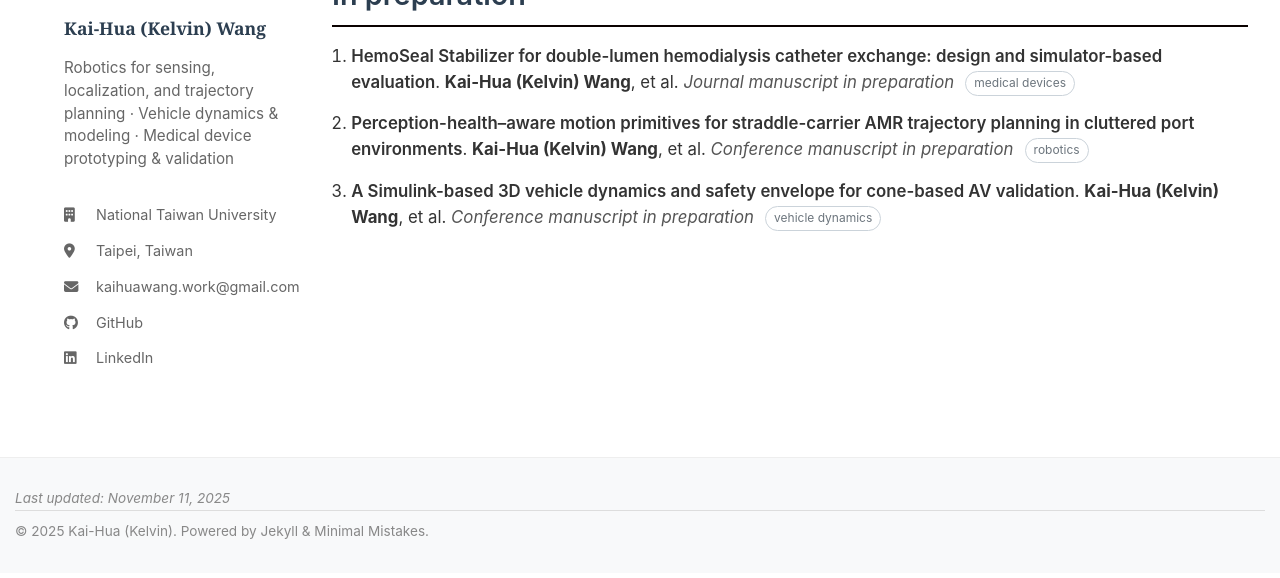
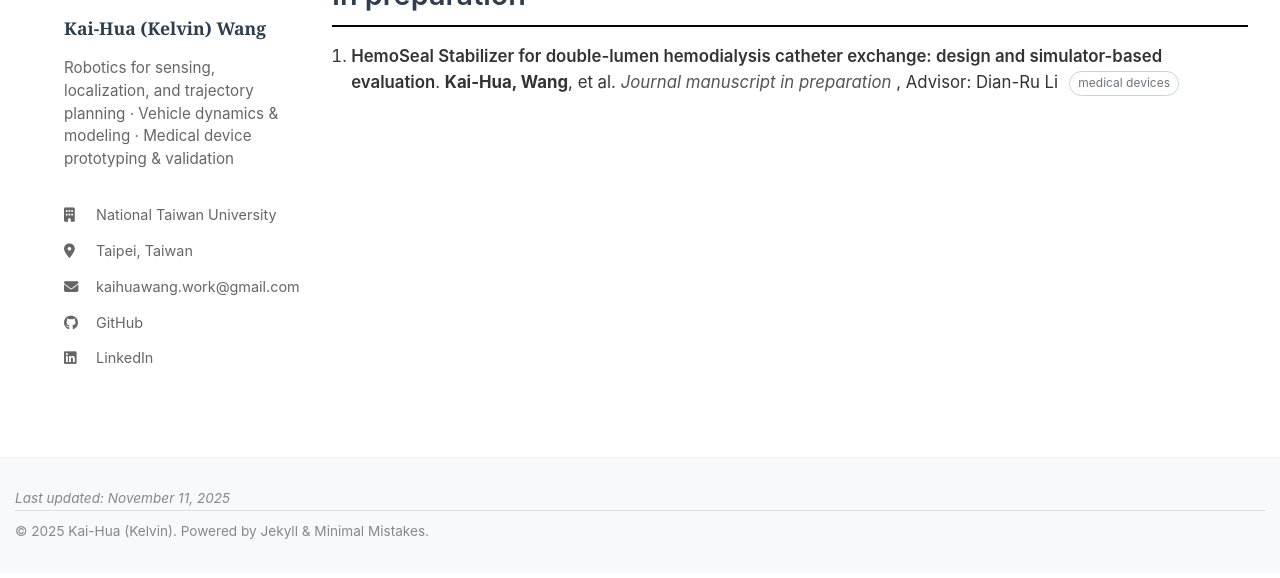
Before and after one commit to Kelvin1106/Kelvin1106.github.io, a Jekyll site: the page built from pages/publications.md, in a window 1280 px wide, cut to the strip 313-891 px from the top of the page. Built offline with Jekyll 4.4.1, drawn with Linux system fonts in a browser that asks for light colours.

Commit message:
Update publications.md

```diff
--- a/pages/publications.md
+++ b/pages/publications.md
@@ -155,21 +155,9 @@ permalink: /publications/
     <ol class="pub-list">
       <li>
         <span class="pub-title">HemoSeal Stabilizer for double-lumen hemodialysis catheter exchange: design and simulator-based evaluation</span>.
-        <strong>Kai-Hua (Kelvin) Wang</strong>, <span>et al.</span>
-        <span class="pub-venue">Journal manuscript in preparation</span>
+        <strong>Kai-Hua, Wang</strong>, <span>et al.</span>
+        <span class="pub-venue">Journal manuscript in preparation</span> , Advisor: Dian-Ru Li
         <span class="pub-badge">medical devices</span>
-      </li>
-      <li>
-        <span class="pub-title">Perception-health–aware motion primitives for straddle-carrier AMR trajectory planning in cluttered port environments</span>.
-        <strong>Kai-Hua (Kelvin) Wang</strong>, <span>et al.</span>
-        <span class="pub-venue">Conference manuscript in preparation</span>
-        <span class="pub-badge">robotics</span>
-      </li>
-      <li>
-        <span class="pub-title">A Simulink-based 3D vehicle dynamics and safety envelope for cone-based AV validation</span>.
-        <strong>Kai-Hua (Kelvin) Wang</strong>, <span>et al.</span>
-        <span class="pub-venue">Conference manuscript in preparation</span>
-        <span class="pub-badge">vehicle dynamics</span>
       </li>
     </ol>
 
```
